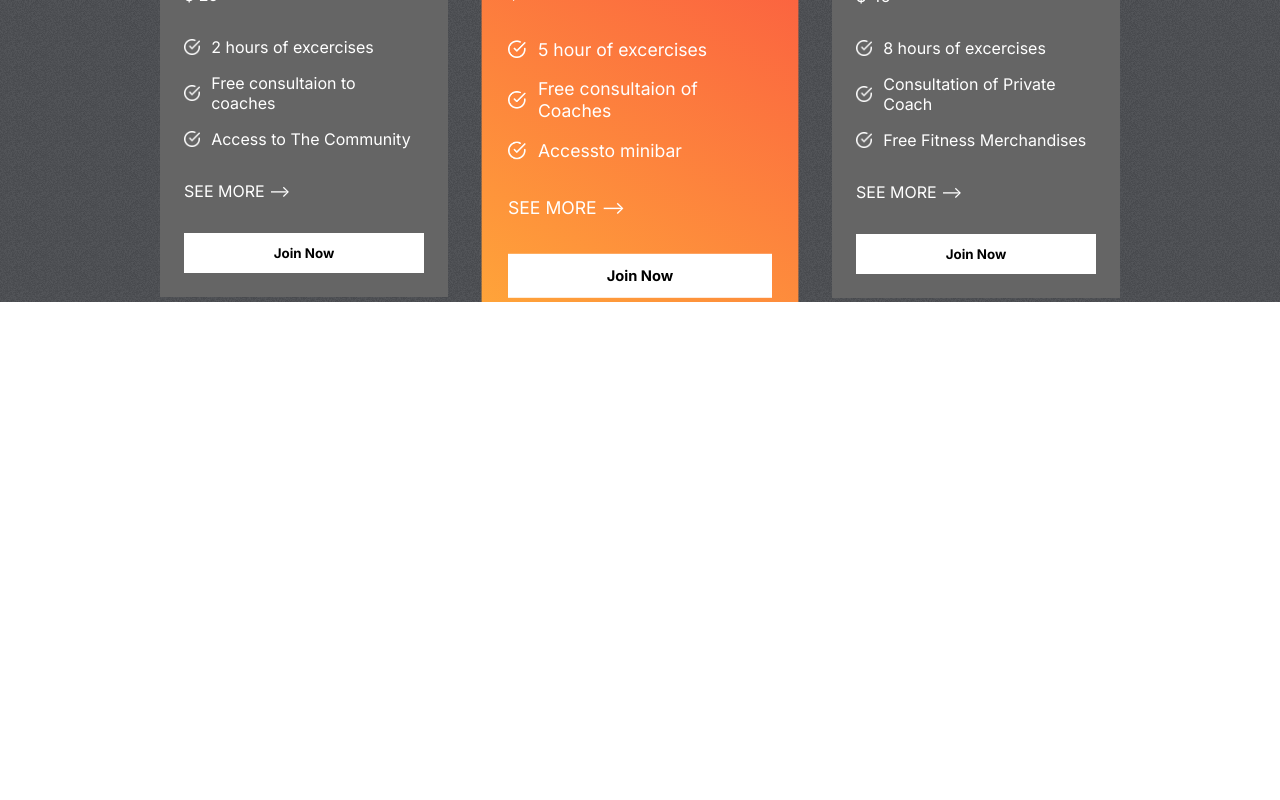
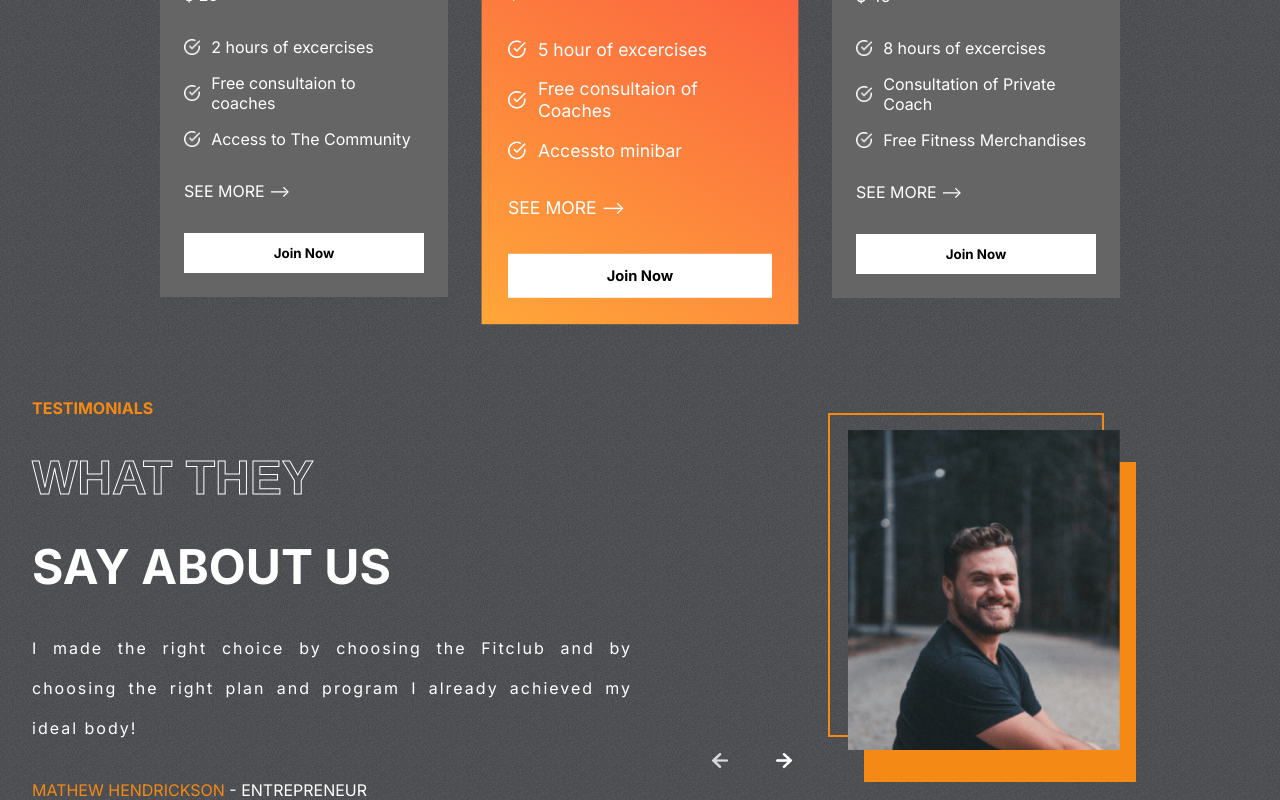
Before and after one commit to SachinUthpala/Fitness-club, a React (Create React App) app: page / in a window 1280 px wide. Shown: the part 2094-2894 px from the top of the page. Before the commit the page ends 2396 px from the top, so only its background shows below. Built offline with nearby package versions, Linux system fonts and the light colour scheme.

Commit message:
Testimonials

```diff
--- a/src/App.js
+++ b/src/App.js
@@ -3,6 +3,8 @@
 import Plans from './components/Plans/Plans';
 import Programs from './components/Programs/Programs';
 import Reasons from './components/Reasons/Reasons';
+import Testimonials from './components/Testimonials/Testimonials';
+
 function App() {
   return (
     <div className="App">
@@ -10,6 +12,7 @@
           <Programs />
           <Reasons />
           <Plans/>
+          <Testimonials/>
     </div>
   );
 }
--- /dev/null
+++ b/src/components/Testimonials/Testimonials.css
@@ -0,0 +1,88 @@
+.testimonials{
+    display: flex;
+    gap: 1rem;
+    padding: 0 2rem;
+}
+
+.left-t{
+    display: flex;
+    flex: 1 1;
+    gap: 2rem;
+    flex-direction: column;
+    color: #fff;
+    text-transform: uppercase;
+}
+
+.left-t>:nth-child(1)
+{
+color: var(--orange);
+font-weight: bold;
+
+}
+
+.left-t>:nth-child(2),
+.left-t>:nth-child(3){
+font-weight: bold;
+font-size: 3rem
+}
+
+.left-t>:nth-child(4){
+    text-transform: none;
+    letter-spacing: 2px;
+    text-align: justify;
+    line-height: 40px;
+}
+
+.right-t{
+    flex: 1;
+    position: relative;
+}
+
+.right-t>img{
+    position: absolute;
+    width: 17rem;
+    height: 20rem;
+    object-fit: cover;
+    top: 2rem;
+    right: 8rem;
+}
+
+.right-t>:nth-child(1){
+    position: absolute;
+    width: 17rem;
+    height: 20rem;
+    background: transparent;
+    border: 2px solid var(--orange);
+    right: 9rem;
+    top: 0.9rem;
+    z-index: -2;
+}
+
+.right-t>:nth-child(2){
+    position: absolute;
+    width: 17rem;
+    height: 20rem;
+    background-color: var(--orange);
+    border: none;
+    right: 7rem;
+    top: 4rem;
+    z-index: -1;
+}
+
+.arrows{
+    display: flex;
+    gap: 1rem;
+    position: absolute;
+    bottom: 1rem;
+    left: 3rem;
+}
+
+.arrows>img{
+    width: 1rem;
+    cursor: pointer;
+    padding: 1rem;
+}
+
+.arrows>img:hover{
+    border-bottom: 1px solid var(--orange);
+}
--- /dev/null
+++ b/src/components/Testimonials/Testimonials.jsx
@@ -0,0 +1,52 @@
+import React, { useState } from 'react'
+import './Testimonials.css'
+import { testimonialsData } from '../../data/testimonialsData'
+import leftArrow from '../../assets/leftArrow.png'
+import rightArrow from '../../assets/rightArrow.png'
+
+const Testimonials = () => {
+
+    const [selected , setSelected] = useState(0);
+    const tLength = testimonialsData.length;
+
+  return (
+    <div className="testimonials">
+        <div className="left-t">
+            <span>Testimonials</span>
+            <span className='stroke-text'>What They</span>
+            <span>Say About Us</span>
+            <span>
+                {testimonialsData[selected].review}
+            </span>
+            <span>
+                <span style={{color:'var(--orange)'}}>
+                    {testimonialsData[selected].name}
+                </span>
+                <span> - </span>
+                {testimonialsData[selected].status}
+            </span>
+        </div>
+        <div className="right-t">
+            <div></div>
+            <div></div>
+            <img src={testimonialsData[selected].image} alt="" />
+            <div className="arrows">
+                <img src={leftArrow} alt=""
+                    onClick={() => {
+                        selected === 0 ? setSelected(tLength -1)
+                        : setSelected((prev) => prev -1)
+                    }}
+                />
+                <img src={rightArrow} alt=""
+                    onClick={() => {
+                        selected === (tLength -1) ? setSelected(0)
+                        : setSelected((prev) => prev + 1)
+                    }}
+                />
+            </div>
+        </div>
+    </div>
+  )
+}
+
+export default Testimonials
```
Also changed, not shown: src/components/Join/Join.jsx (added, +10 -0 lines), src/components/Join/Join.css (added).
